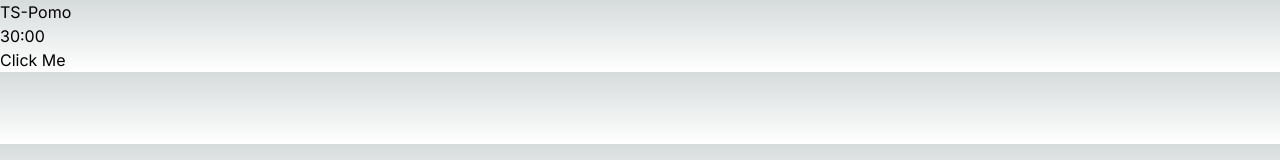
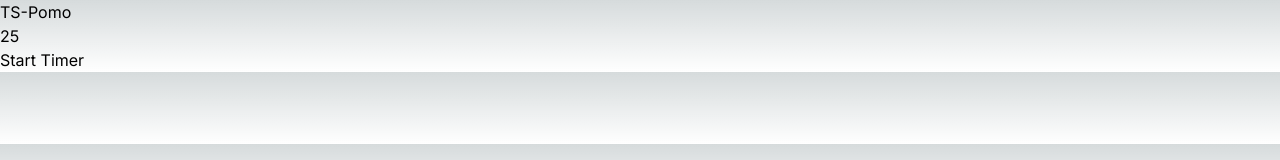
Before and after one commit to Aristotle-P/ts-pomo, a Next.js app: page / in a window 1280 px wide. Shown: the top 160 px of the page. Built offline with nearby package versions, Linux system fonts and the light colour scheme.

Commit message:
progress on pomo timer

```diff
--- a/app/page.tsx
+++ b/app/page.tsx
@@ -1,11 +1,10 @@
-import Timer from "../components/Timer";
-import Button from "../components/Button";
+import { Card } from "@/components/Card";
+
 export default function Home() {
-  return (
-    <>
+    return (
+        <>
             <header>TS-Pomo</header>
-            <Timer />
-            <Button />
-    </>
-  )
+            <Card />
+        </>
+    )
 }
--- a/components/Button.tsx
+++ b/components/Button.tsx
@@ -1,5 +1,7 @@
-export default function Button() {
-  return (
-    <div>Click Me</div>
-  )
+export default function Button({startTimer}: any) {
+    return (
+        <div>
+            <button onClick={startTimer}>Start Timer</button>
+        </div>
+    )
 }
--- /dev/null
+++ b/components/Card.tsx
@@ -0,0 +1,27 @@
+"use client"
+import Timer from "./Timer"
+import Button from "./Button"
+import { useState } from "react"
+
+export const Card = () => {
+    const [work, setWork] = useState<number>(25)
+    const [shortBreak, setShortBreak] = useState<number>(5)
+    const [longBreak, setLongBreak] = useState<number>(20)
+
+    function startTimer(time: number) {
+        console.log("clicked");
+        while (time < 0) {
+            time -1;
+            setTimeout(() => {
+                setWork(time);
+            }, 1000);
+            console.log(time)
+        }
+    }
+    return (
+        <div>
+            <Timer work={work} shortBreak={shortBreak} longBreak={longBreak} />
+            <Button startTimer={startTimer} />
+        </div>
+    )
+}
--- a/components/Timer.tsx
+++ b/components/Timer.tsx
@@ -1,5 +1,12 @@
-export default function Timer() {
-  return (
-    <div>30:00</div>
-  )
+type TimerProps = {
+    work: number,
+    shortBreak: number,
+    longBreak: number
 }
+export default function Timer({work, shortBreak, longBreak}: TimerProps) {
+    return (
+        <div>
+            {work}
+        </div>
+    )
+}
```
